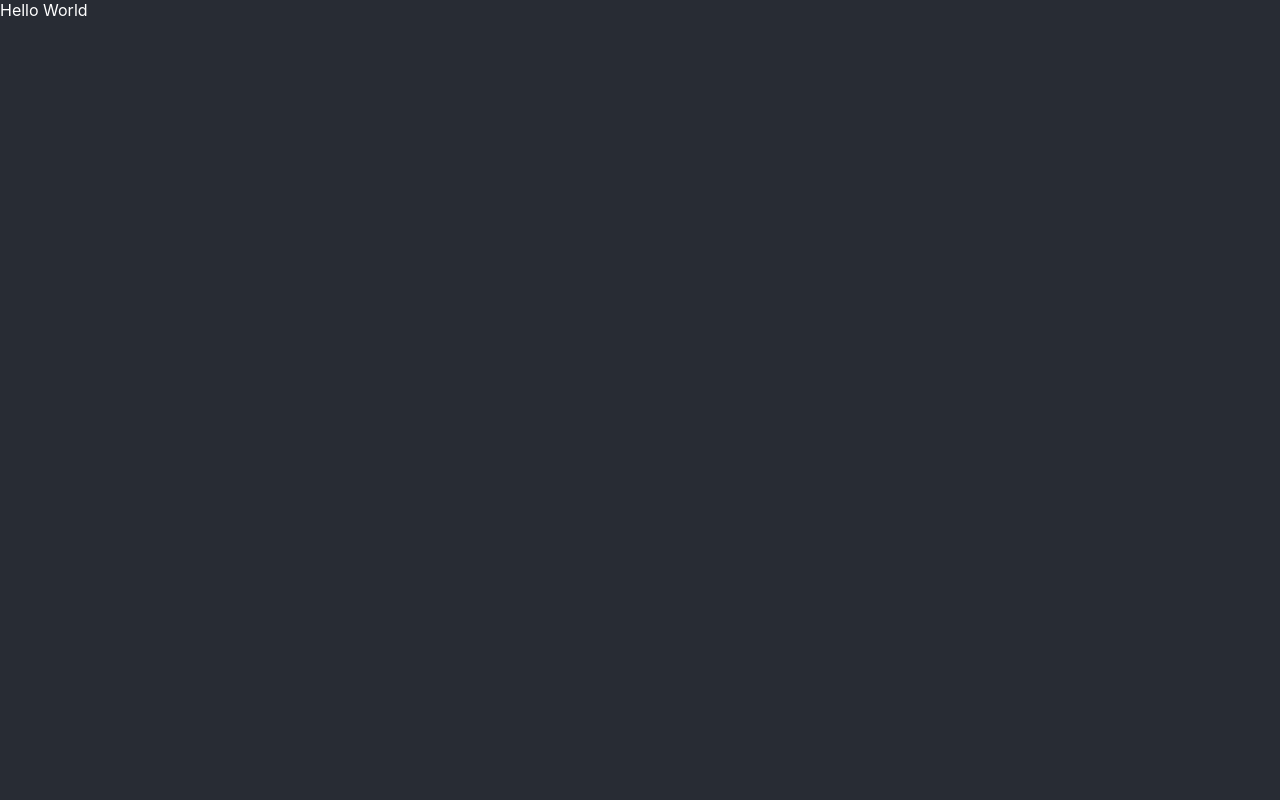
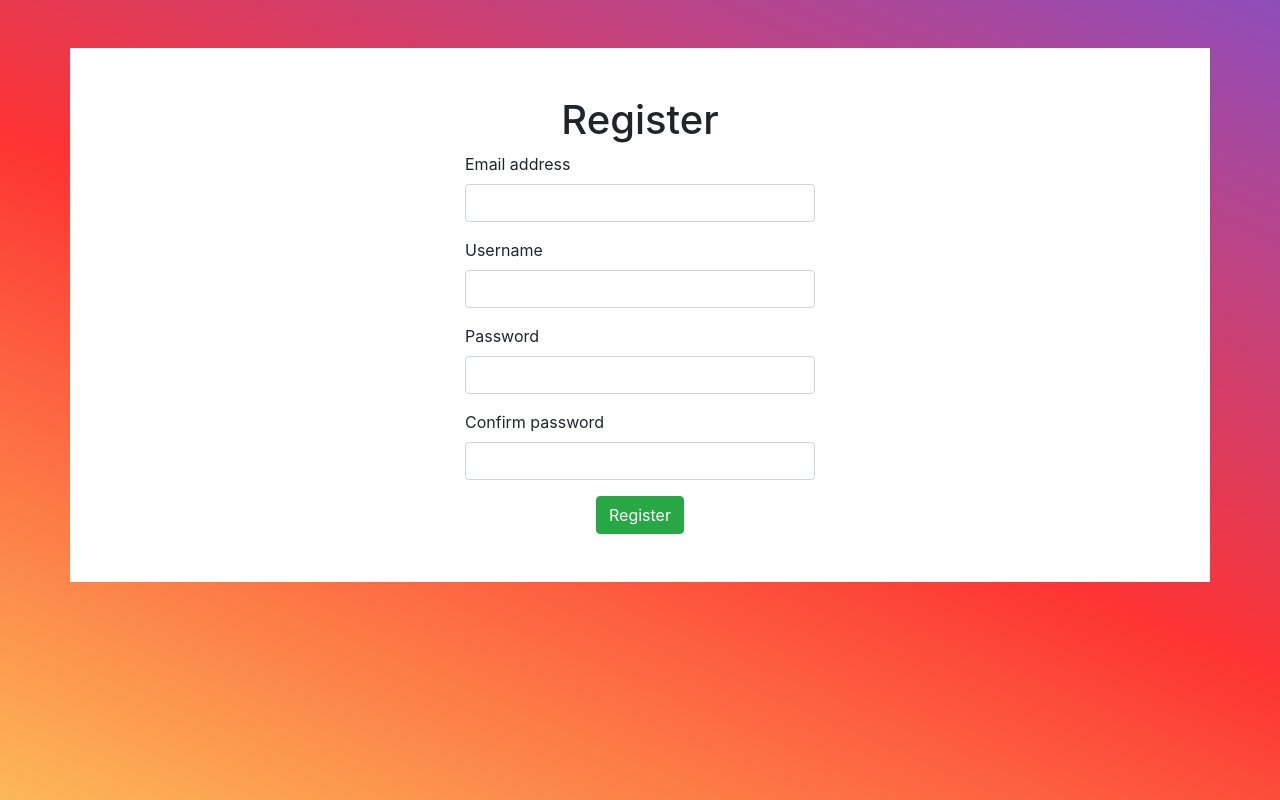
Before and after one commit to bineetNaidu/graphql-chat-app, a React (Create React App) app in the folder client/: page / in a window 1280 px wide. Built offline with nearby package versions, Linux system fonts and the light colour scheme.

Commit message:
🔥 add react-bootstrap

```diff
--- a/client/package.json
+++ b/client/package.json
@@ -3,7 +3,9 @@
   "version": "0.1.0",
   "private": true,
   "dependencies": {
+    "bootstrap": "4.6.0",
     "react": "^17.0.2",
+    "react-bootstrap": "^1.6.1",
     "react-dom": "^17.0.2",
     "react-scripts": "4.0.3"
   },
@@ -27,5 +29,6 @@
       "last 1 firefox version",
       "last 1 safari version"
     ]
-  }
+  },
+  "devDependencies": {}
 }
--- a/client/src/App.jsx
+++ b/client/src/App.jsx
@@ -1,10 +1,12 @@
 import React from 'react';
+import { Container } from 'react-bootstrap';
+import Register from './pages/Register';
 
 function App() {
   return (
-    <div className="App">
-      Hello World
-    </div>
+    <Container className="pt-5">
+      <Register />
+    </Container>
   );
 }
 
--- a/client/src/index.css
+++ b/client/src/index.css
@@ -7,6 +7,13 @@ body {
   -moz-osx-font-smoothing: grayscale;
   background-color: #282c34;
   color: white;
+  min-height: 100vh;
+  background: linear-gradient(
+    203deg,
+    rgba(131, 58, 180, 0.9) 0%,
+    rgba(253, 29, 29, 0.9) 50%,
+    rgba(252, 176, 69, 0.9) 100%
+  );
 }
 
 code {
--- a/client/src/index.js
+++ b/client/src/index.js
@@ -1,6 +1,7 @@
 import React from 'react';
 import ReactDOM from 'react-dom';
 import './index.css';
+import 'bootstrap/dist/css/bootstrap.min.css';
 import App from './App';
 
 ReactDOM.render(
--- /dev/null
+++ b/client/src/pages/Register.jsx
@@ -0,0 +1,75 @@
+import React, { useState } from 'react';
+import { Row, Col, Form, Button } from 'react-bootstrap';
+
+export default function Register() {
+  const [variables, setVariables] = useState({
+    email: '',
+    username: '',
+    password: '',
+    confirmPassword: '',
+  });
+
+  const submitRegisterForm = (e) => {
+    e.preventDefault();
+
+    console.log(variables);
+  };
+
+  return (
+    <Row className="bg-white py-5 justify-content-center">
+      <Col sm={8} md={6} lg={4}>
+        <h1 className="text-center">Register</h1>
+        <Form onSubmit={submitRegisterForm}>
+          <Form.Group>
+            <Form.Label>Email address</Form.Label>
+            <Form.Control
+              type="email"
+              value={variables.email}
+              onChange={(e) =>
+                setVariables({ ...variables, email: e.target.value })
+              }
+            />
+          </Form.Group>
+          <Form.Group>
+            <Form.Label>Username</Form.Label>
+            <Form.Control
+              type="text"
+              value={variables.username}
+              onChange={(e) =>
+                setVariables({ ...variables, username: e.target.value })
+              }
+            />
+          </Form.Group>
+          <Form.Group>
+            <Form.Label>Password</Form.Label>
+            <Form.Control
+              type="password"
+              value={variables.password}
+              onChange={(e) =>
+                setVariables({ ...variables, password: e.target.value })
+              }
+            />
+          </Form.Group>
+          <Form.Group>
+            <Form.Label>Confirm password</Form.Label>
+            <Form.Control
+              type="password"
+              value={variables.confirmPassword}
+              onChange={(e) =>
+                setVariables({
+                  ...variables,
+                  confirmPassword: e.target.value,
+                })
+              }
+            />
+          </Form.Group>
+          <div className="text-center">
+            <Button variant="success" type="submit">
+              Register
+            </Button>
+          </div>
+        </Form>
+      </Col>
+    </Row>
+  );
+}
```
Also changed, not shown: 1 other file (tests, documents, lock files or other folders).
